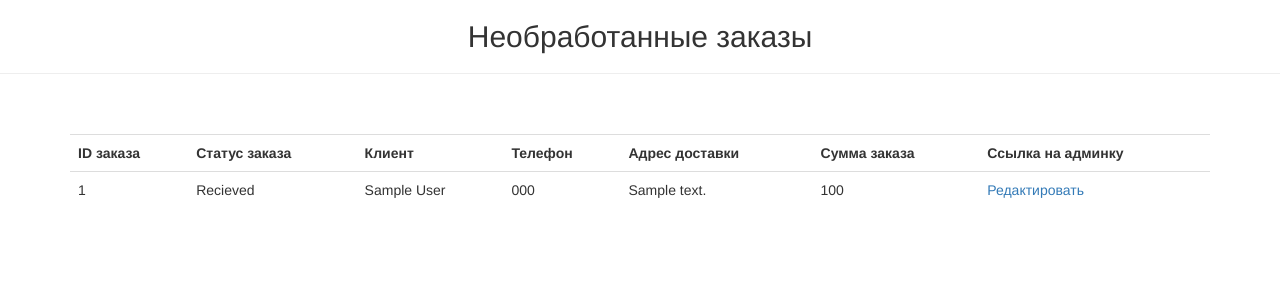
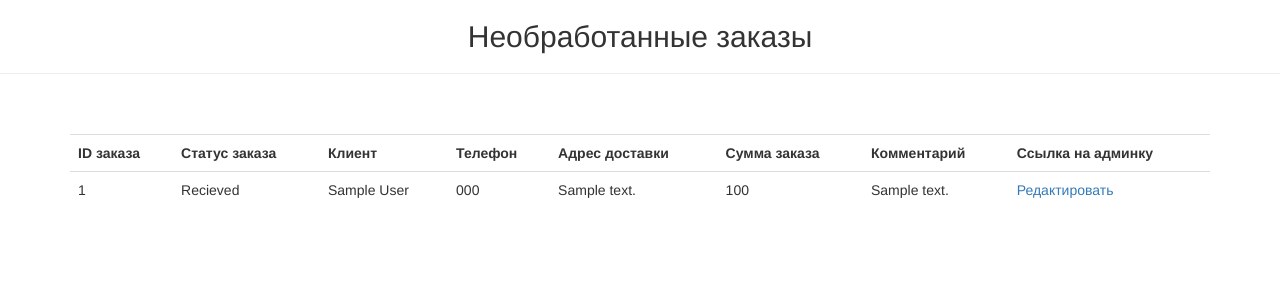
Before and after one commit to danceandfight/star-burger, a Django app: page /manager/orders/ in a window 1280 px wide. Shown: the part 52-352 px from the top of the page. Run offline with Django 3.2, Linux system fonts and the light colour scheme; a user stored in the database is signed in; tables that the repository leaves empty hold one stand-in row (values such as "Sample post"); parts of the project's set-up code (start-up, migrations or seed data) failed here and were passed over; some libraries are stand-ins or nearby versions.

Commit message:
Add comment field

```diff
--- a/foodcartapp/models.py
+++ b/foodcartapp/models.py
@@ -90,7 +90,7 @@ class FoodCart(models.Model):
         choices=choices,
         blank=True
         )
-
+    comment = models.TextField('Комментарий', blank=True)
     objects = FoodCartQuerySet.as_manager()
 
     def __str__(self):
@@ -110,7 +110,8 @@ class Entry(models.Model):
         decimal_places=2,
         validators=[MinValueValidator(0.0)],
         null=True,
-        blank=True)
+        blank=True
+        )
 
     def __str__(self):
         return f'{self.product.name} x {self.quantity}'
--- a/restaurateur/templates/order_items.html
+++ b/restaurateur/templates/order_items.html
@@ -19,6 +19,7 @@
       <th>Телефон</th>
       <th>Адрес доставки</th>
       <th>Сумма заказа</th>
+      <th>Комментарий</th>
       <th>Ссылка на админку</th>
     </tr>
 
@@ -30,6 +31,7 @@
         <td>{{ item.phonenumber }}</td>
         <td>{{ item.address }}</td>
         <td>{{ item.price }}</td>
+        <td>{{ item.comment }}</td>
         <td><a href='{% url "admin:foodcartapp_foodcart_change" object_id=item.id %}?next={{ request.path|urlencode }}'>Редактировать</a></td>
       </tr>
     {% endfor %}
--- a/restaurateur/views.py
+++ b/restaurateur/views.py
@@ -108,7 +108,8 @@ def view_orders(request):
             'lastname': order.lastname,
             'phonenumber': order.phonenumber,
             'address': order.address,
-            'status': order.status
+            'status': order.status,
+            'comment': order.comment
             }
         orders_data.append(order_data)
 
```
